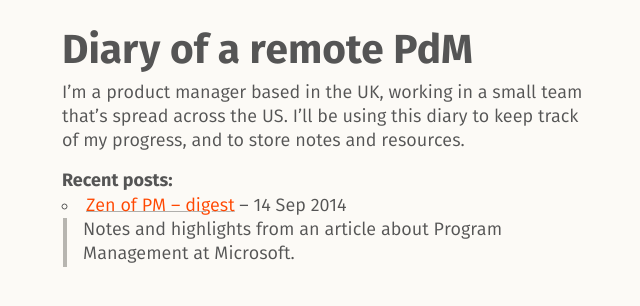
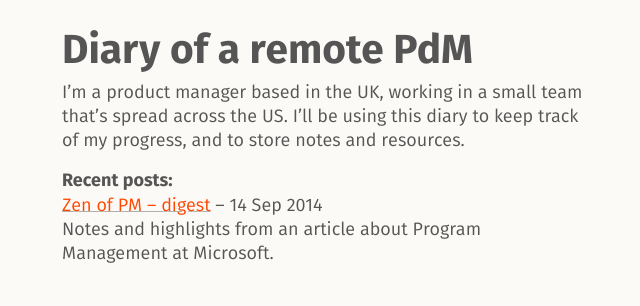
Before and after one commit to remotepdm/diary, a plain HTML site: page index.html in a window 1280 px wide. Shown: the whole page, without its empty margins (322-962 px from the left). Drawn offline with Linux system fonts and the light colour scheme.

Commit message:
Changes to the blockquote style

```diff
--- a/css/style.css
+++ b/css/style.css
@@ -193,6 +193,7 @@ ul {
 }
 
 .post-list li {
+	list-style: none;
 	margin-bottom: 1.125rem;
 	margin-bottom: 18px;
 }
--- a/index.html
+++ b/index.html
@@ -15,7 +15,7 @@
 
                 <li>
                     <a href="http://remotepdm.github.io/diary/2014/09/14/zen-of-pm/">Zen of PM – digest</a> – 14 Sep 2014
-                    <blockquote>Notes and highlights from an article about Program Management at Microsoft.</blockquote>
+                    <p>Notes and highlights from an article about Program Management at Microsoft.<p>
                 </li>
 
         </ul>
```
